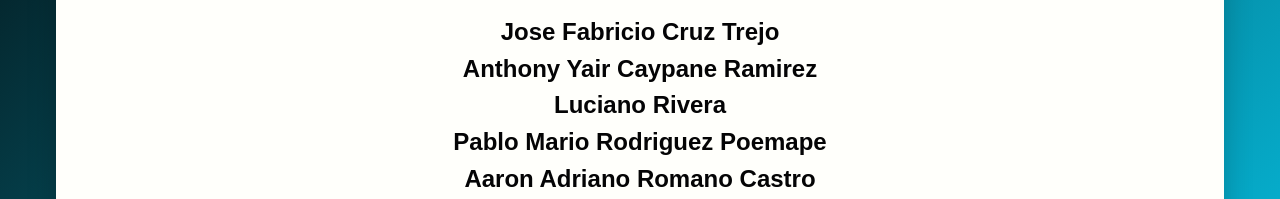
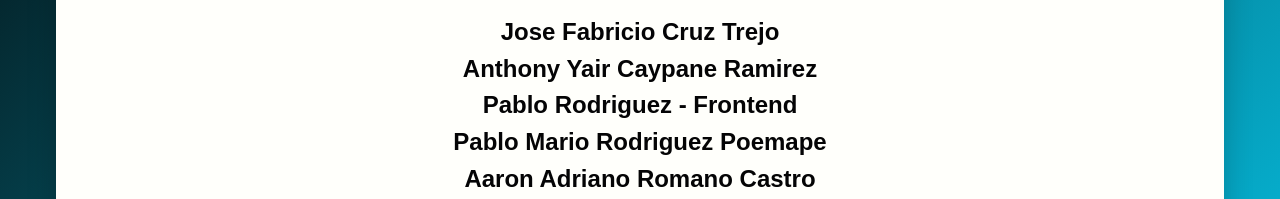
Before and after one commit to ByLux24/DBP-Hackaton0-Equipo-Teo-Practica, a plain HTML site: page index.html in a window 1280 px wide. Shown: the part 1703-1902 px from the top of the page. Drawn offline with Linux system fonts and the light colour scheme.

Commit message:
feat: update Pablo conflict test

```diff
--- a/index.html
+++ b/index.html
@@ -144,7 +144,7 @@
                   <!-- Aquí tu nombre completo -->
                    <h3 class="team-card__name">Jose Fabricio Cruz Trejo</h3>
                   <h3 class="team-card__name">Anthony Yair Caypane Ramirez</h3>
-                  <h3 class="team-card__name">Luciano Rivera </h3>
+                  <h3 class="team-card__name">Pablo Rodriguez - Frontend</h3>
                   <h3 class="team-card__name">Pablo Mario Rodriguez Poemape</h3>
                   <h3 class="team-card__name">Aaron Adriano Romano Castro</h3>
                   <!-- Aquí tu especialidad o rol (ej: Frontend Developer, Backend Developer, etc.) -->
```
